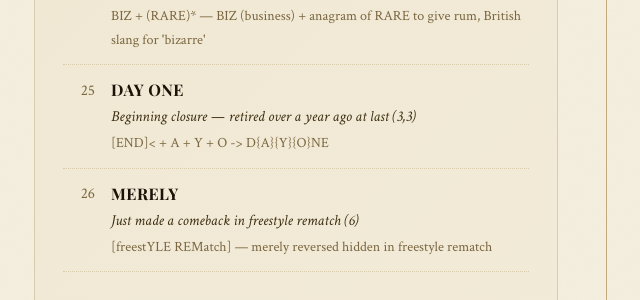
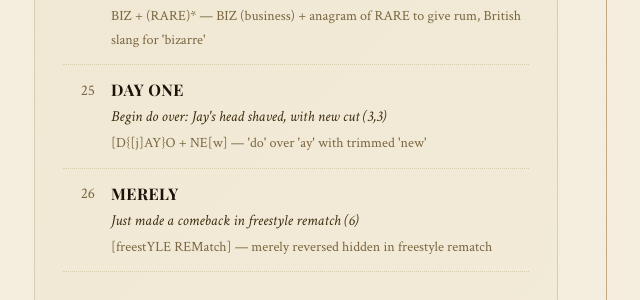
Before and after one commit to abdulkhaleddd/abdulkhaleddd.github.io, a Jekyll site: the page built from _solutions/solution-003.md, in a window 1280 px wide and 900 px high, scrolled down 1909 px. Shown: the part 153-453 px from the top of the window, without its empty margins (190-830 px from the left). Built offline with Jekyll 4.4.1, drawn with Linux system fonts in a browser that asks for light colours; some web fonts are replaced; a script that is not in the unit is left out.

Commit message:
Update solution-003.md

```diff
--- a/_solutions/solution-003.md
+++ b/_solutions/solution-003.md
@@ -139,8 +139,8 @@ permalink: /solutions/solution-003/
     <span class="solution-number">25</span>
     <div class="solution-content">
       <span class="solution-answer">DAY ONE</span>
-      <span class="solution-clue">Beginning closure — retired over a year ago at last (3,3)</span>
-      <span class="solution-breakdown">[END]&lt; + A + Y + O -> D{A}{Y}{O}NE</span>
+      <span class="solution-clue">Begin do over: Jay's head shaved, with new cut (3,3)</span>
+      <span class="solution-breakdown">[D{[j]AY}O + NE[w] — 'do' over 'ay' with trimmed 'new'</span>
     </div>
   </div>
 
```
